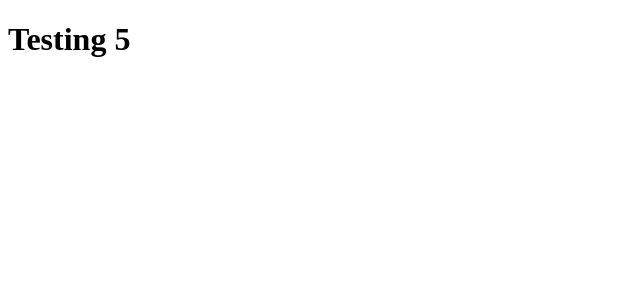
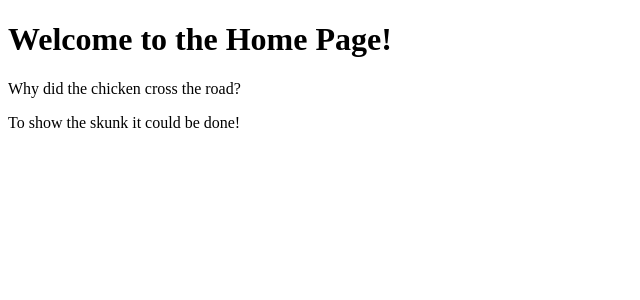
Before and after one commit to psylinux/tabnews-clone, a Next.js app: page / in a window 1280 px wide. Shown: the top 300 px of the page, without its empty margins (0-640 px from the left). Built offline with nearby package versions, Linux system fonts and the light colour scheme.

Commit message:
Updating index.js

```diff
--- a/pages/index.js
+++ b/pages/index.js
@@ -1,5 +1,11 @@
 function Home() {
-    return <h1>Testing 5</h1>
+    return (
+        <div>
+            <h1>Welcome to the Home Page!</h1>
+            <p>Why did the chicken cross the road?</p>
+            <p>To show the skunk it could be done!</p>
+        </div>
+    );
 }
 
 export default Home;
```
